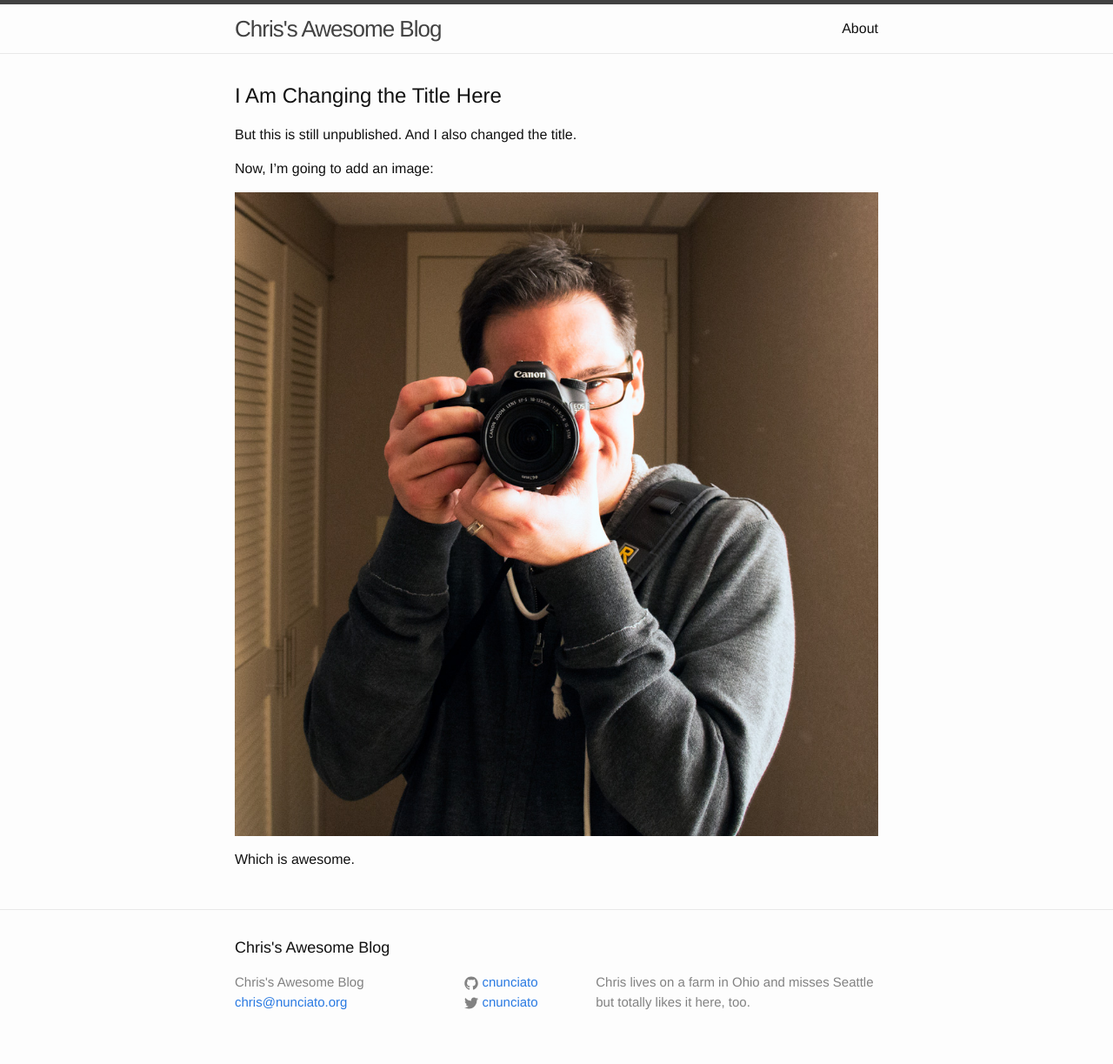
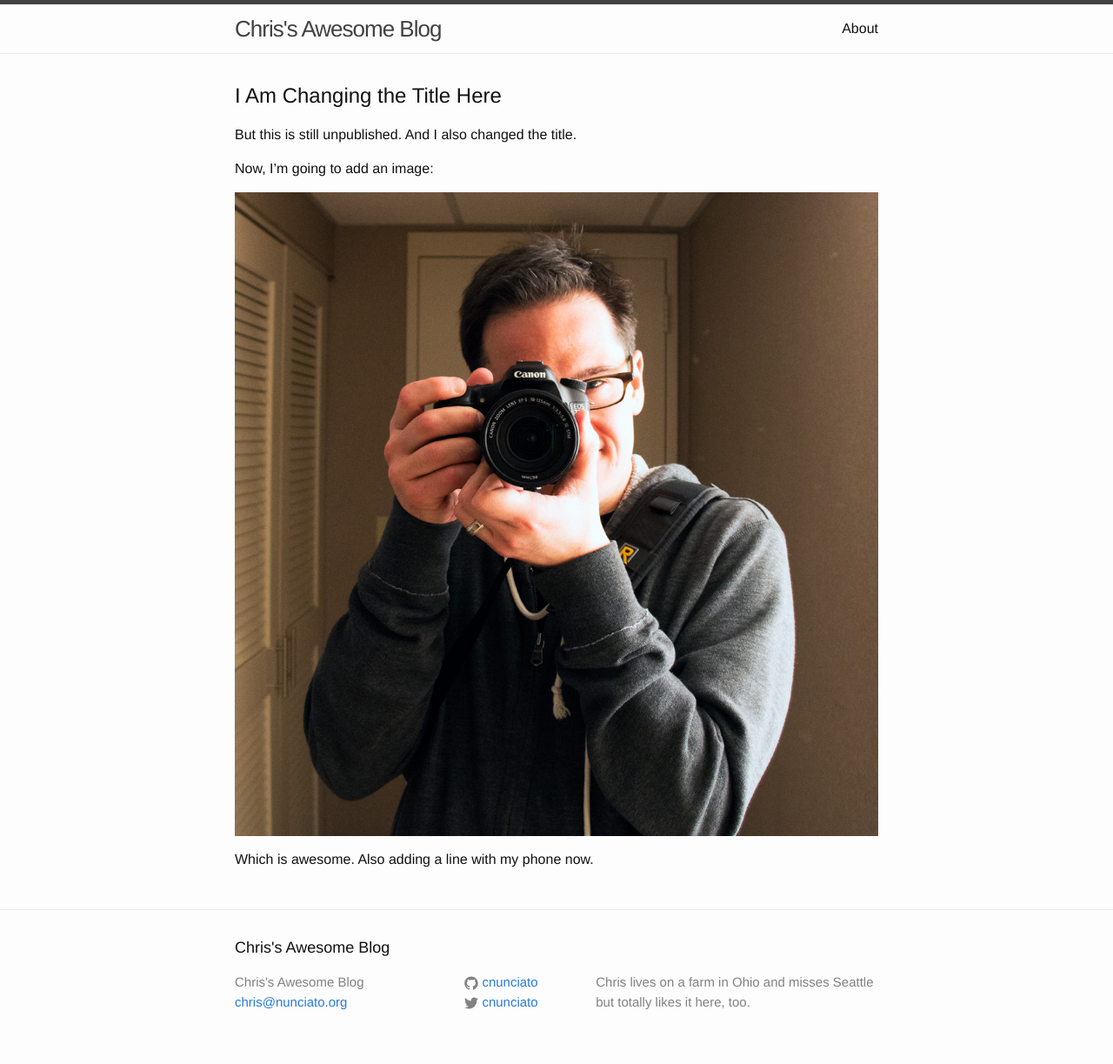
Before and after one commit to cnunciato/jekyll-blog-test, a Jekyll site: the page built from _posts/2014-11-26-my-new-title.md, in a window 1280 px wide. Shown: the whole page at 87% size. Built offline with Jekyll 4.4.1, drawn with Linux system fonts in a browser that asks for light colours; Markdown is read by kramdown in place of the engine named in the settings.

Commit message:
Updated 2014-11-26-my-new-title.md

```diff
--- a/_posts/2014-11-26-my-new-title.md
+++ b/_posts/2014-11-26-my-new-title.md
@@ -13,4 +13,4 @@ Now, I'm going to add an image:
 
 ![camera.jpg]({{site.baseurl}}/images/camera.jpg)
 
-Which is awesome.
+Which is awesome. Also adding a line with my phone now.
```
